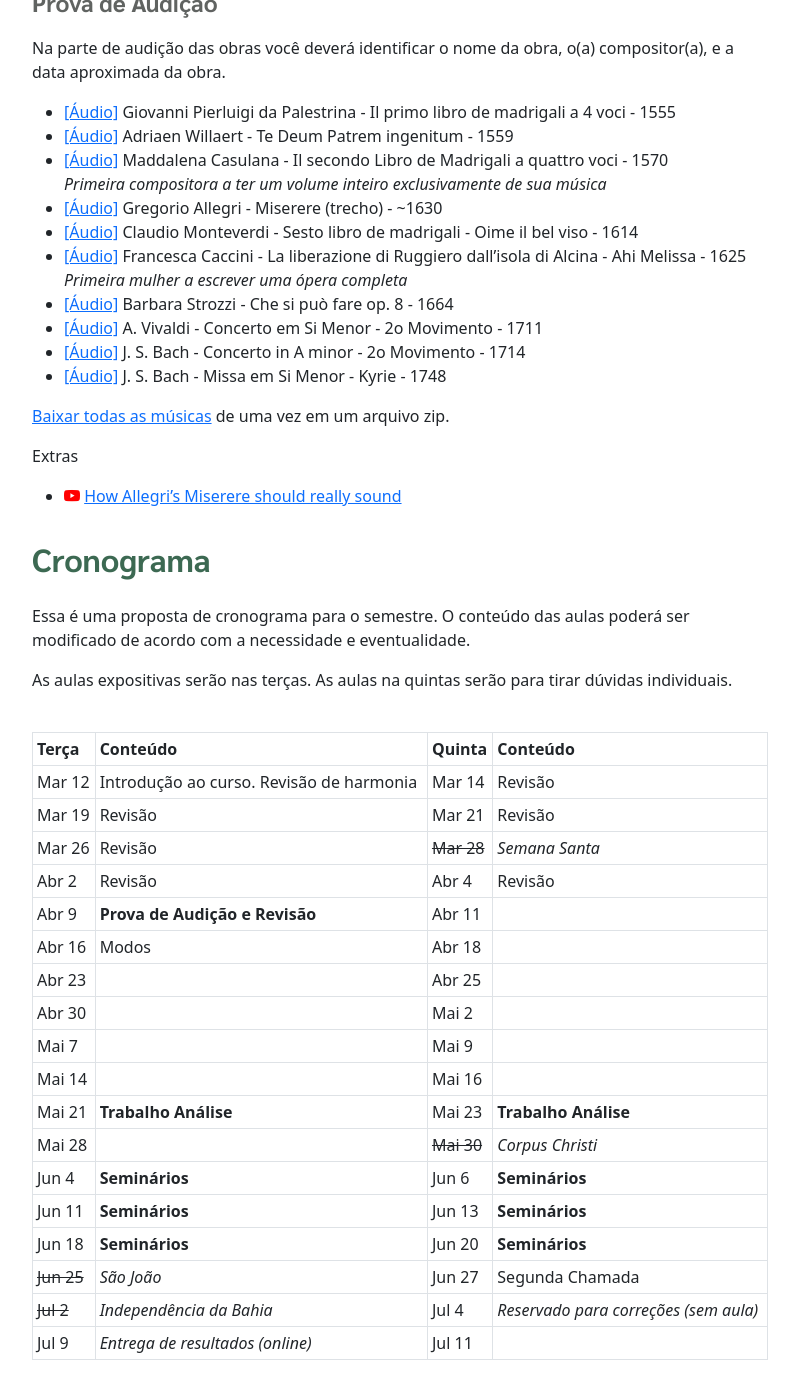
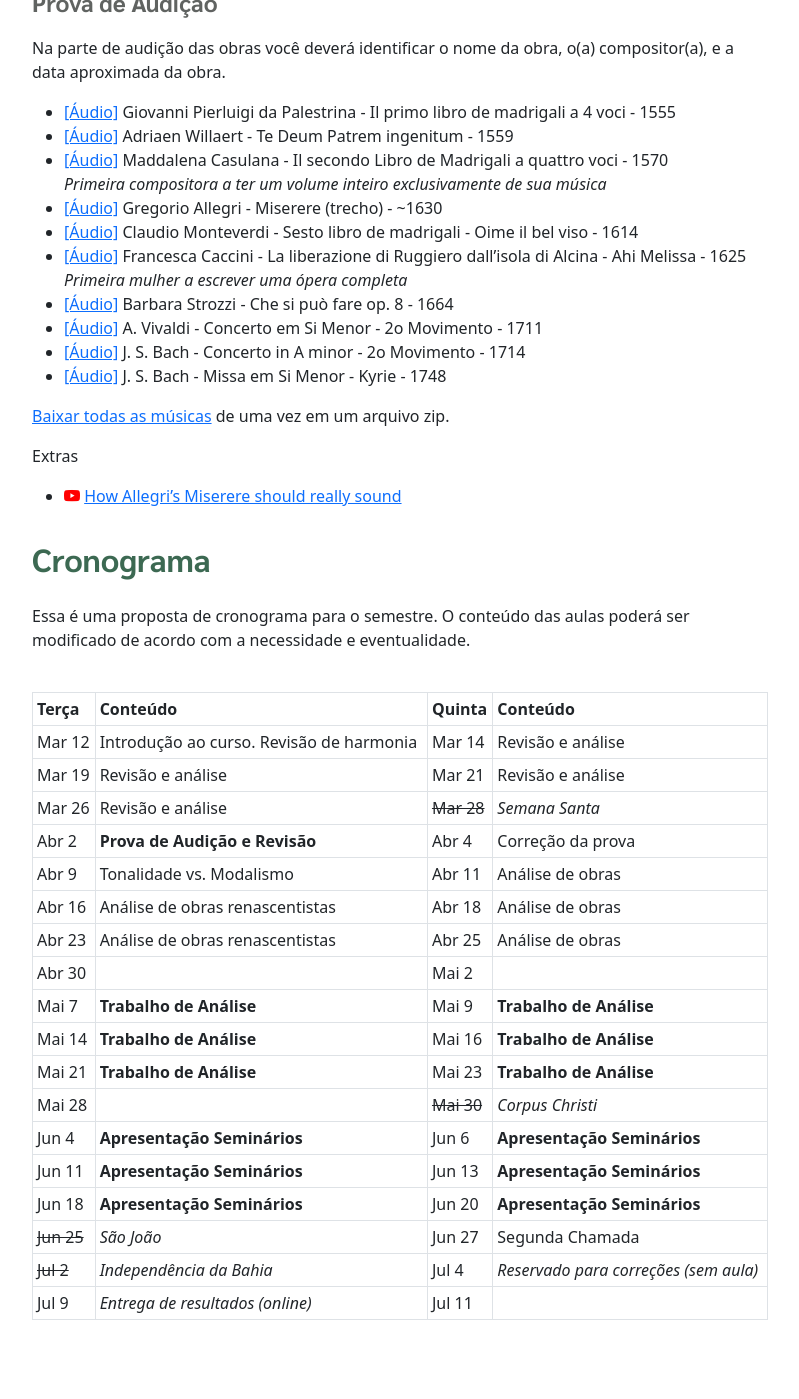
Before and after one commit to pedrokroger/pedrokroger.github.io, a Jekyll site: the page built from pages/musa75-lem7.md, in a window 1280 px wide and 1400 px high, scrolled down 823 px. Shown: the whole window, without its empty margins (50-849 px from the left). Built offline with Jekyll 4.4.1, drawn with Linux system fonts in a browser that asks for light colours; Markdown is read by kramdown in place of the engine named in the settings; after the commit the page ends 2183 px from its top, so only the background shows below that; some of the changed text lies outside the part shown.

Commit message:
Cronograma de LEM

```diff
--- a/pages/musa75-lem7.md
+++ b/pages/musa75-lem7.md
@@ -119,27 +119,24 @@ Os elementos a serem analisados:
 Essa é uma proposta de cronograma para o semestre. O conteúdo das aulas poderá
 ser modificado de acordo com a necessidade e eventualidade.
 
-As aulas expositivas serão nas terças. As aulas na quintas serão para tirar
-dúvidas individuais.
-
 
 | Terça             | Conteúdo                                 | Quinta            | Conteúdo                              |
 |:------------------|:-----------------------------------------|:------------------|:--------------------------------------|
-| Mar 12            | Introdução ao curso. Revisão de harmonia | Mar 14            | Revisão                               |
-| Mar 19            | Revisão                                  | Mar 21            | Revisão                               |
-| Mar 26            | Revisão                                  | <del>Mar 28</del> | _Semana Santa_                        |
-| Abr 2             | Revisão                                  | Abr 4             | Revisão                               |
-| Abr 9             | **Prova de Audição e Revisão**           | Abr 11            |                                       |
-| Abr 16            | Modos                                    | Abr 18            |                                       |
-| Abr 23            |                                          | Abr 25            |                                       |
+| Mar 12            | Introdução ao curso. Revisão de harmonia | Mar 14            | Revisão e análise                     |
+| Mar 19            | Revisão e análise                        | Mar 21            | Revisão e análise                     |
+| Mar 26            | Revisão e análise                        | <del>Mar 28</del> | _Semana Santa_                        |
+| Abr 2             | **Prova de Audição e Revisão**           | Abr 4             | Correção da prova                     |
+| Abr 9             | Tonalidade vs. Modalismo                 | Abr 11            | Análise de obras                      |
+| Abr 16            | Análise de obras renascentistas          | Abr 18            | Análise de obras                      |
+| Abr 23            | Análise de obras renascentistas          | Abr 25            | Análise de obras                      |
 | Abr 30            |                                          | Mai 2             |                                       |
-| Mai 7             |                                          | Mai 9             |                                       |
-| Mai 14            |                                          | Mai 16            |                                       |
-| Mai 21            | **Trabalho Análise**                     | Mai 23            | **Trabalho Análise**                  |
+| Mai 7             | **Trabalho de Análise**                  | Mai 9             | **Trabalho de Análise**               |
+| Mai 14            | **Trabalho de Análise**                  | Mai 16            | **Trabalho de Análise**               |
+| Mai 21            | **Trabalho de Análise**                  | Mai 23            | **Trabalho de Análise**               |
 | Mai 28            |                                          | <del>Mai 30</del> | _Corpus Christi_                      |
-| Jun 4             | **Seminários**                           | Jun 6             | **Seminários**                        |
-| Jun 11            | **Seminários**                           | Jun 13            | **Seminários**                        |
-| Jun 18            | **Seminários**                           | Jun 20            | **Seminários**                        |
+| Jun 4             | **Apresentação Seminários**              | Jun 6             | **Apresentação Seminários**           |
+| Jun 11            | **Apresentação Seminários**              | Jun 13            | **Apresentação Seminários**           |
+| Jun 18            | **Apresentação Seminários**              | Jun 20            | **Apresentação Seminários**           |
 | <del>Jun 25</del> | _São João_                               | Jun 27            | Segunda Chamada                       |
 | <del>Jul 2</del>  | _Independência da Bahia_                 | Jul 4             | _Reservado para correções (sem aula)_ |
 | Jul 9             | _Entrega de resultados (online)_         | Jul 11            |                                       |
```
Also changed, not shown: other parts of pages/musa75-lem7.md (+2 -2 lines).
